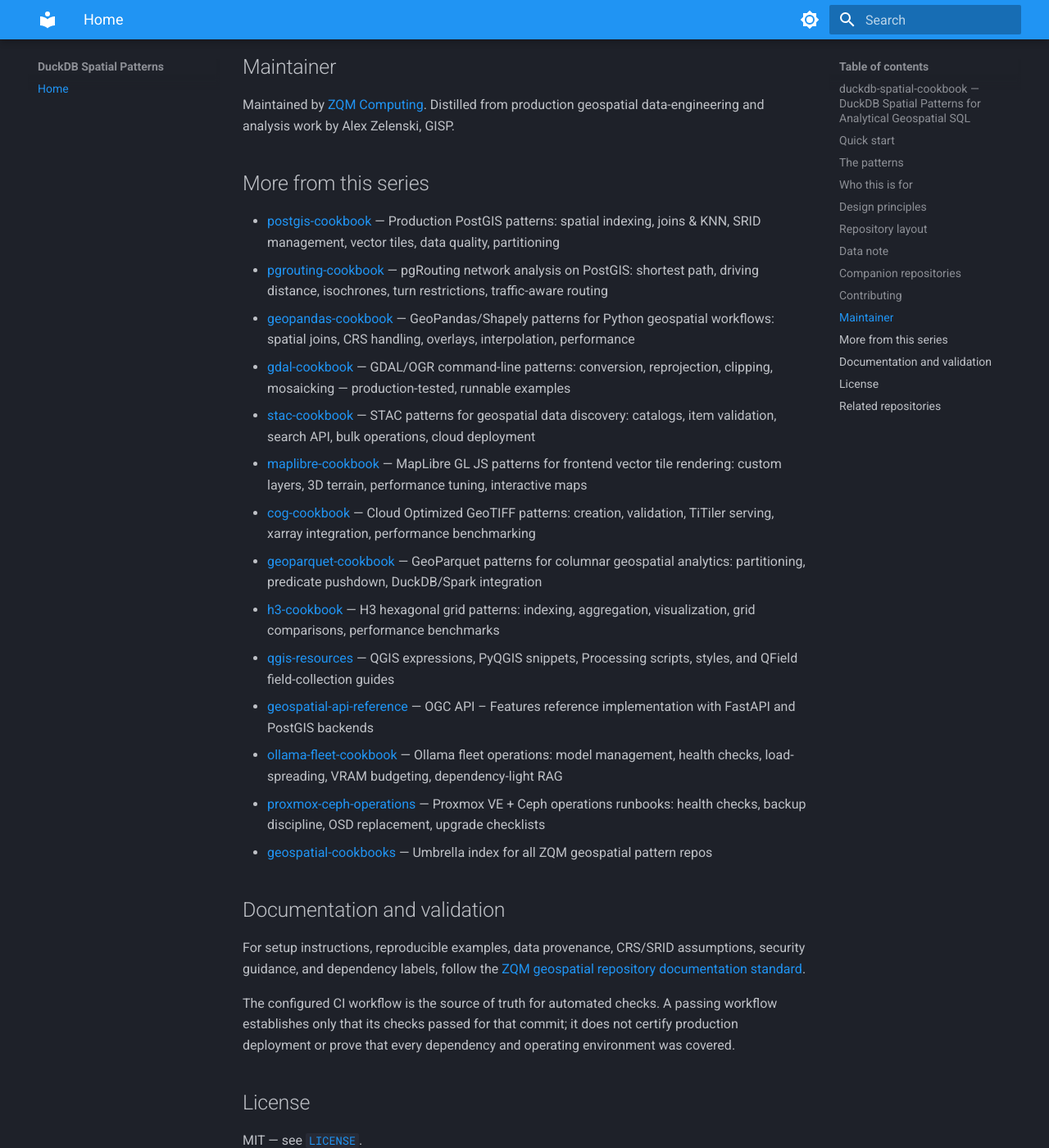
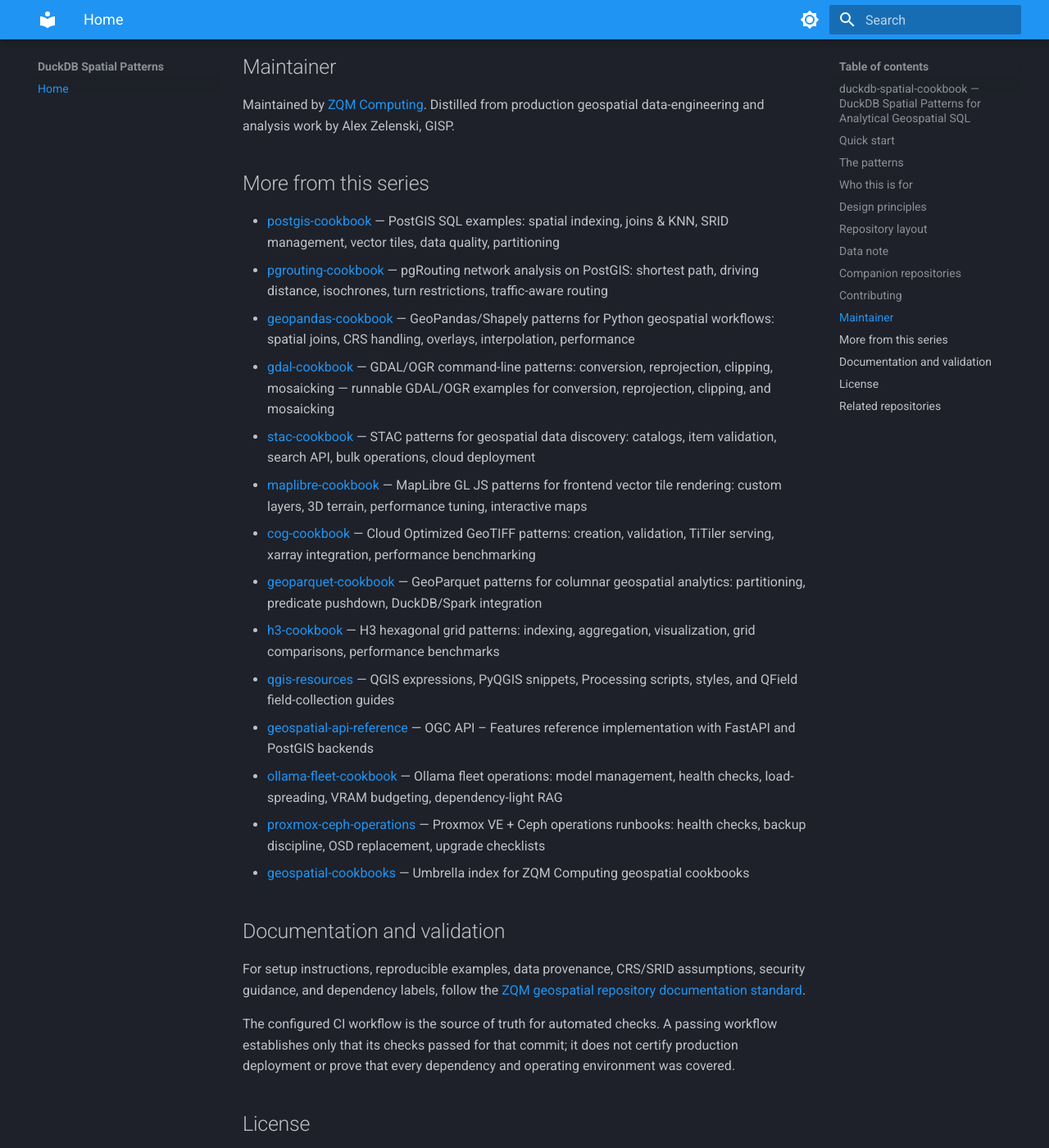
Before and after one commit to ZQM-Computing/duckdb-spatial-cookbook, an MkDocs documentation site: the page built from docs/index.md, in a window 1280 px wide and 1400 px high, scrolled down 2960 px. Shown: the whole window at 82% size. Built offline with MkDocs 1.6.1 and Material for MkDocs 9.7.7, drawn with Linux system fonts in a browser that asks for light colours.

Commit message:
docs: fix stale cookbook index links and claims

```diff
--- a/docs/index.md
+++ b/docs/index.md
@@ -88,10 +88,10 @@
 
 ## More from this series
 
-- [postgis-cookbook](https://github.com/ZQM-Computing/postgis-cookbook) — Production PostGIS patterns: spatial indexing, joins & KNN, SRID management, vector tiles, data quality, partitioning
+- [postgis-cookbook](https://github.com/ZQM-Computing/postgis-cookbook) — PostGIS SQL examples: spatial indexing, joins & KNN, SRID management, vector tiles, data quality, partitioning
 - [pgrouting-cookbook](https://github.com/ZQM-Computing/pgrouting-cookbook) — pgRouting network analysis on PostGIS: shortest path, driving distance, isochrones, turn restrictions, traffic-aware routing
 - [geopandas-cookbook](https://github.com/ZQM-Computing/geopandas-cookbook) — GeoPandas/Shapely patterns for Python geospatial workflows: spatial joins, CRS handling, overlays, interpolation, performance
-- [gdal-cookbook](https://github.com/ZQM-Computing/gdal-cookbook) — GDAL/OGR command-line patterns: conversion, reprojection, clipping, mosaicking — production-tested, runnable examples
+- [gdal-cookbook](https://github.com/ZQM-Computing/gdal-cookbook) — GDAL/OGR command-line patterns: conversion, reprojection, clipping, mosaicking — runnable GDAL/OGR examples for conversion, reprojection, clipping, and mosaicking
 - [stac-cookbook](https://github.com/ZQM-Computing/stac-cookbook) — STAC patterns for geospatial data discovery: catalogs, item validation, search API, bulk operations, cloud deployment
 - [maplibre-cookbook](https://github.com/ZQM-Computing/maplibre-cookbook) — MapLibre GL JS patterns for frontend vector tile rendering: custom layers, 3D terrain, performance tuning, interactive maps
 - [cog-cookbook](https://github.com/ZQM-Computing/cog-cookbook) — Cloud Optimized GeoTIFF patterns: creation, validation, TiTiler serving, xarray integration, performance benchmarking
@@ -101,7 +101,7 @@
 - [geospatial-api-reference](https://github.com/ZQM-Computing/geospatial-api-reference) — OGC API – Features reference implementation with FastAPI and PostGIS backends
 - [ollama-fleet-cookbook](https://github.com/ZQM-Computing/ollama-fleet-cookbook) — Ollama fleet operations: model management, health checks, load-spreading, VRAM budgeting, dependency-light RAG
 - [proxmox-ceph-operations](https://github.com/ZQM-Computing/proxmox-ceph-operations) — Proxmox VE + Ceph operations runbooks: health checks, backup discipline, OSD replacement, upgrade checklists
-- [geospatial-cookbooks](https://github.com/ZQM-Computing/geospatial-cookbooks) — Umbrella index for all ZQM geospatial pattern repos
+- [geospatial-cookbooks](https://github.com/ZQM-Computing/geospatial-cookbooks) — Umbrella index for ZQM Computing geospatial cookbooks
 
 ## Documentation and validation
 
```
